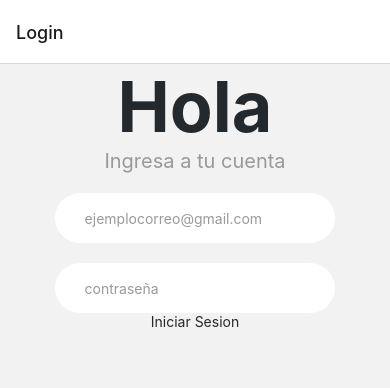
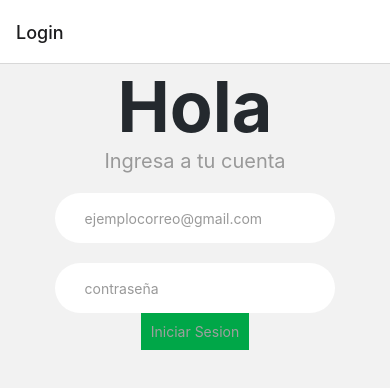
Before and after one commit to Bemazepedaib/naayari-tours-mobile, a React Native app: screen /Login in a window 390 px wide. Shown: the top 388 px of the page. Built offline with nearby package versions, Linux system fonts and the light colour scheme.

Commit message:
Changed Themes Component

```diff
--- a/components/Theme.js
+++ b/components/Theme.js
@@ -2,7 +2,7 @@ const theme = {
     colors: {
         textPrimary: '#24292e',
         textSecondary: '#586069',
-        primary: '#0366d6',
+        primary: '#9f9f9f',
         gray: '#999999'
     },
     fontSizes: {
--- a/screens/Login.js
+++ b/screens/Login.js
@@ -18,8 +18,8 @@ const Login = props => {
             </View>
 
             <View>
-                <StyledButton onPress={onPress}>
-                    <StyledText button='buttonGreen'>Iniciar Sesion</StyledText>
+                <StyledButton button='buttonGreen' onPress={onPress}>
+                    <StyledText color='primary'>Iniciar Sesion</StyledText>
                 </StyledButton>
             </View>
         </View>
@@ -35,7 +35,7 @@ const styles = StyleSheet.create({
         alignItems: 'center',
         justifyContent: 'center',
         width: '90%'
-    }
+    },
 }
 )
 
```
